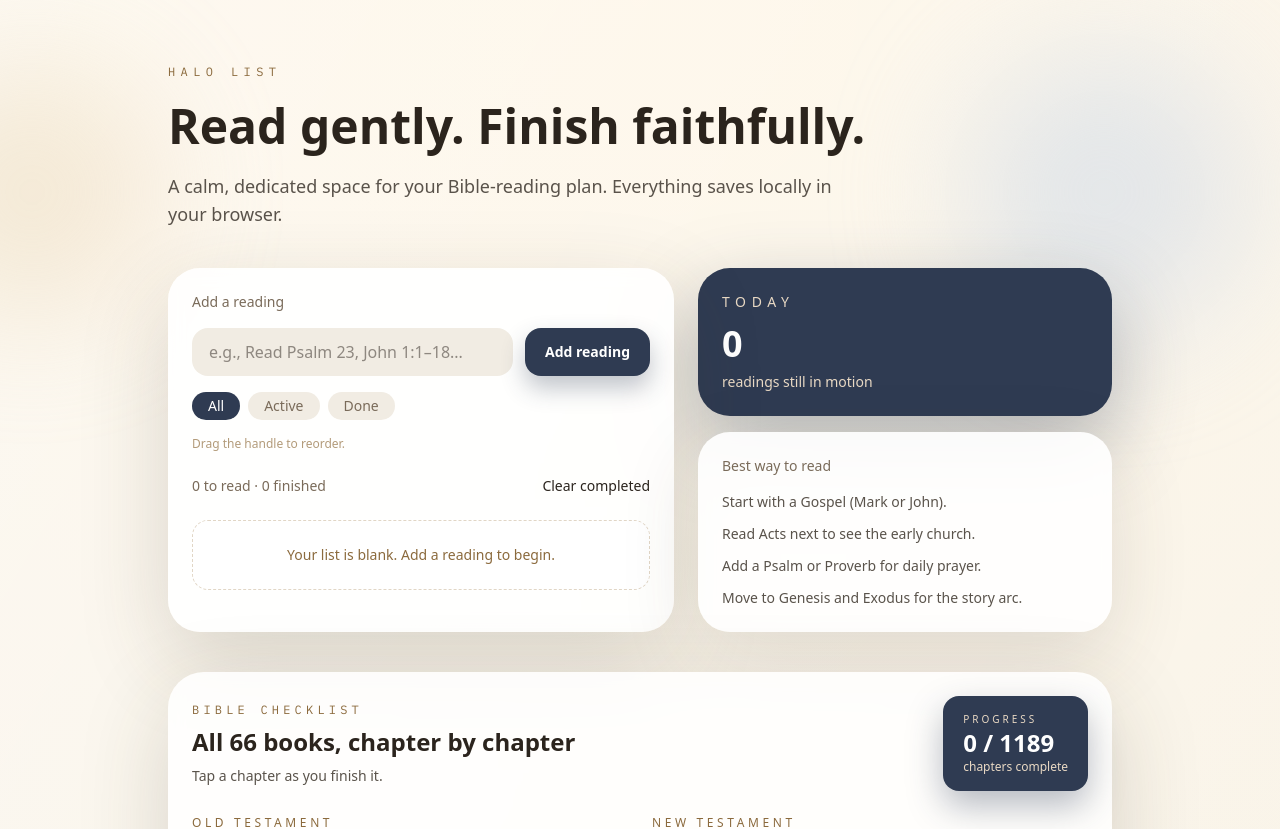
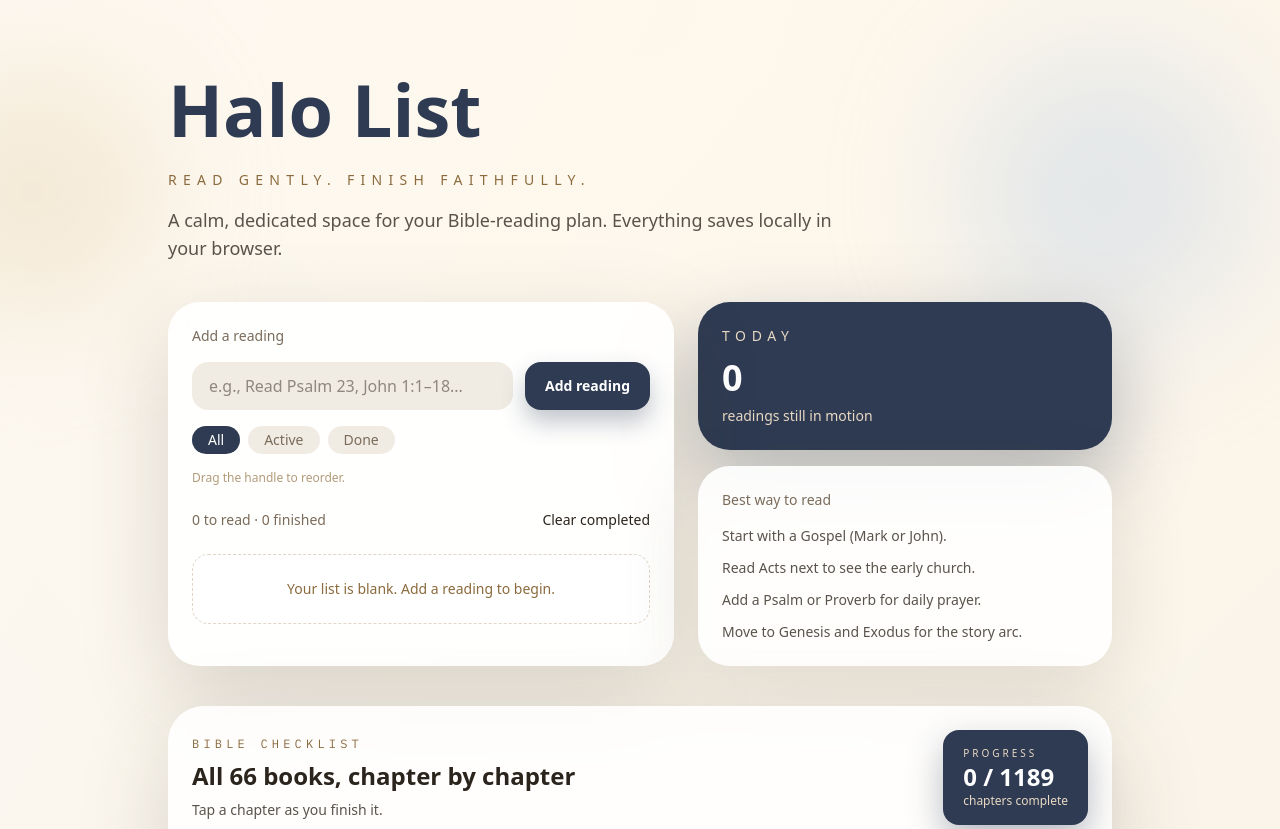
Before and after one commit to donoso420/halo-list, a Next.js app: page / in a window 1280 px wide. Shown: the top 829 px of the page. Built offline with nearby package versions, Linux system fonts and the light colour scheme.

Commit message:
Update Halo List header

```diff
--- a/src/app/layout.tsx
+++ b/src/app/layout.tsx
@@ -14,8 +14,8 @@ const plexMono = IBM_Plex_Mono({
 });
 
 export const metadata: Metadata = {
-  title: "Focus List",
-  description: "A calm, fast to-do list built with Next.js.",
+  title: "Halo List",
+  description: "A calm, dedicated Bible-reading to-do list.",
 };
 
 export default function RootLayout({
--- a/src/app/page.tsx
+++ b/src/app/page.tsx
@@ -323,12 +323,12 @@ export default function Home() {
         <div className="pointer-events-none absolute bottom-10 left-1/3 h-64 w-64 rounded-full bg-[#f0e1c8] opacity-40 blur-3xl" />
         <div className="relative mx-auto flex w-full max-w-5xl flex-col gap-10 px-6 py-16 md:px-10">
           <header className="flex flex-col gap-4">
-            <p className="font-mono text-xs uppercase tracking-[0.45em] text-[#8b6a3d]">
+            <h1 className="text-6xl font-semibold leading-tight text-[#2f3b52] md:text-7xl">
               Halo List
+            </h1>
+            <p className="max-w-2xl text-xs uppercase tracking-[0.45em] text-[#8b6a3d] md:text-sm">
+              Read gently. Finish faithfully.
             </p>
-            <h1 className="text-4xl font-semibold leading-tight md:text-5xl">
-              Read gently. Finish faithfully.
-            </h1>
             <p className="max-w-2xl text-base text-[#5a534b] md:text-lg">
               A calm, dedicated space for your Bible-reading plan. Everything
               saves locally in your browser.
```
